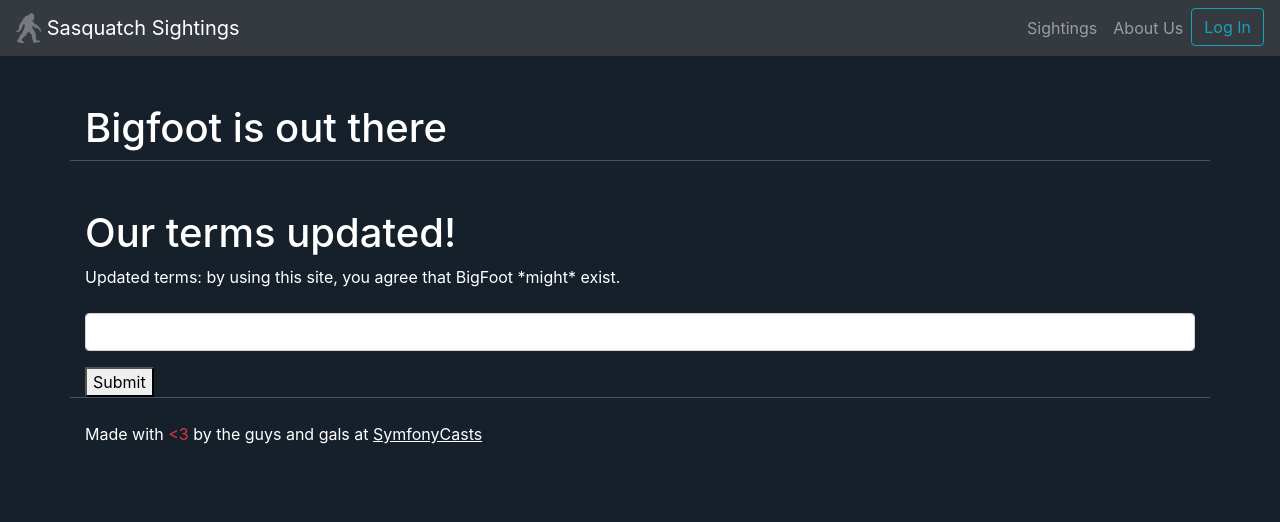
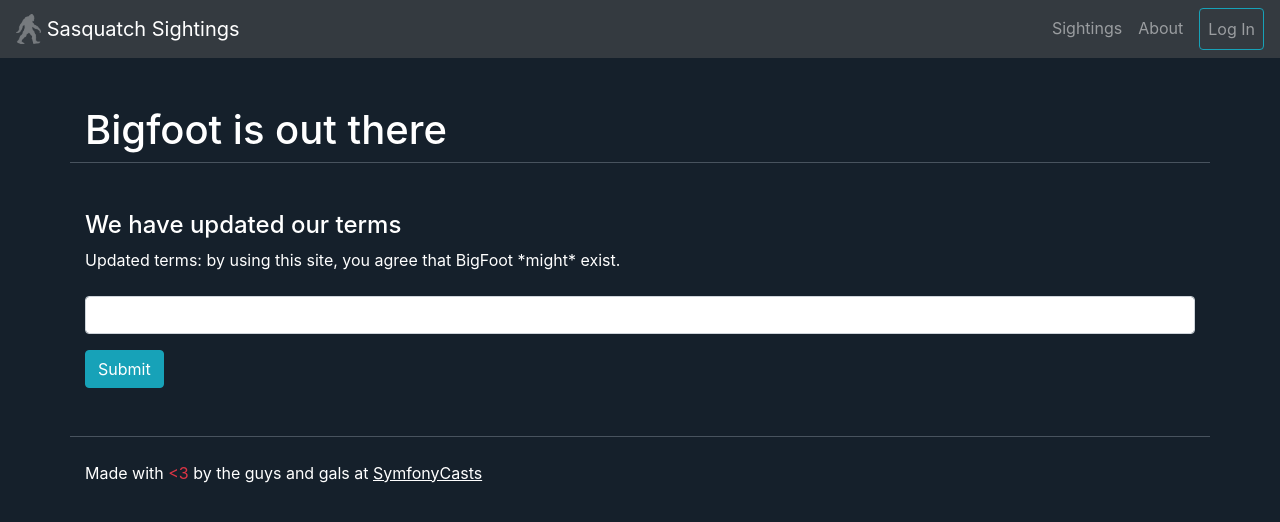
Before and after one commit to SymfonyCasts/solid, a Symfony app: template templates/main/agreeUpdatedTerms.html.twig in a window 1280 px wide. Shown: the top 522 px of the page. Run offline with Twig, Linux system fonts and the light colour scheme; the template is opened without the code that fills it, so the values that code supplies are empty; form fields are guessed from the names that the template uses; style sheets or scripts are compiled from the project's sources; some libraries are stand-ins or nearby versions.

Commit message:
updated terms form

```diff
--- a/src/EventSubscriber/AgreeToTermsSubscriber.php
+++ b/src/EventSubscriber/AgreeToTermsSubscriber.php
@@ -56,7 +56,7 @@ class AgreeToTermsSubscriber implements EventSubscriberInterface
 
         // user is up-to-date!
         if ($user->getAgreedToTermsAt() >= $latestTermsDate) {
-            return;
+            //return;
         }
 
         $response = new Response($html);
--- a/templates/base.html.twig
+++ b/templates/base.html.twig
@@ -18,16 +18,16 @@
                 <li class="nav-item">
                   <a class="nav-link" href="{{ path('app_homepage') }}">Sightings</a>
                 </li>
-                <li class="nav-item">
-                  <a class="nav-link" href="{{ path('app_about') }}">About Us</a>
+                <li class="nav-item mr-2">
+                  <a class="nav-link" href="{{ path('app_about') }}">About</a>
                 </li>
                 {% if is_granted('ROLE_USER') %}
                 <li class="nav-item">
-                    <a class="nav-link" href="{{ path('app_logout') }}">Log Out</a>
+                    <a class="btn btn-outline-secondary nav-link" href="{{ path('app_logout') }}"><i class="fas fa-sign-out-alt"></i> Log Out</a>
                 </li>
                 {% else %}
                 <li class="nav-item">
-                    <a class="btn btn-outline-info my-2 my-sm-0" href="{{ path('app_login') }}">Log In</a>
+                    <a class="btn btn-outline-info my-2 my-sm-0 nav-link" href="{{ path('app_login') }}">Log In</a>
                 </li>
                 {% endif %}
               </ul>
--- a/templates/main/agreeUpdatedTerms.html.twig
+++ b/templates/main/agreeUpdatedTerms.html.twig
@@ -1,8 +1,8 @@
 {% extends 'base.html.twig' %}
 
 {% block body %}
-<div class="col">
-    <h1>Our terms updated!</h1>
+<div class="col mb-5">
+    <h2 style="font-size: 1.5rem;">We have updated our terms</h2>
 
     <div>
         Updated terms: by using this site, you agree that
@@ -10,13 +10,12 @@
     </div>
 
     {{ form_start(form, {
-        attr: {
-            action: path('agree_terms_update')
-        }
-    }) }}
+            attr: {
+                action: path('agree_terms_update')
+            }
+        }) }}
         {{ form_row(form) }}
-
-        <button type="submit">Submit</button>
+        <button class="btn btn-info" type="submit">Submit</button>
     {{ form_end(form) }}
 </div>
 {% endblock %}
--- a/templates/main/sighting_show.html.twig
+++ b/templates/main/sighting_show.html.twig
@@ -26,7 +26,8 @@
                 <div class="col">
                     <strong>{{ comment.owner.username }}</strong>
                     <span>({{ comment.owner|user_activity_text }})</span>
-                    <small><time datetime="{{ comment.createdAt|date('Y-m-d H:i') }}">{{ comment.createdAt|time_diff }}</time></small>
+                    <span class="px-2">|</span>
+                    <small><i class="fa fa-clock pr-2"></i><time datetime="{{ comment.createdAt|date('Y-m-d H:i') }}">{{ comment.createdAt|time_diff }}</time></small>
                     <div>
                         {{ comment.content }}
                     </div>
```
Also changed, not shown: 1 other file.
